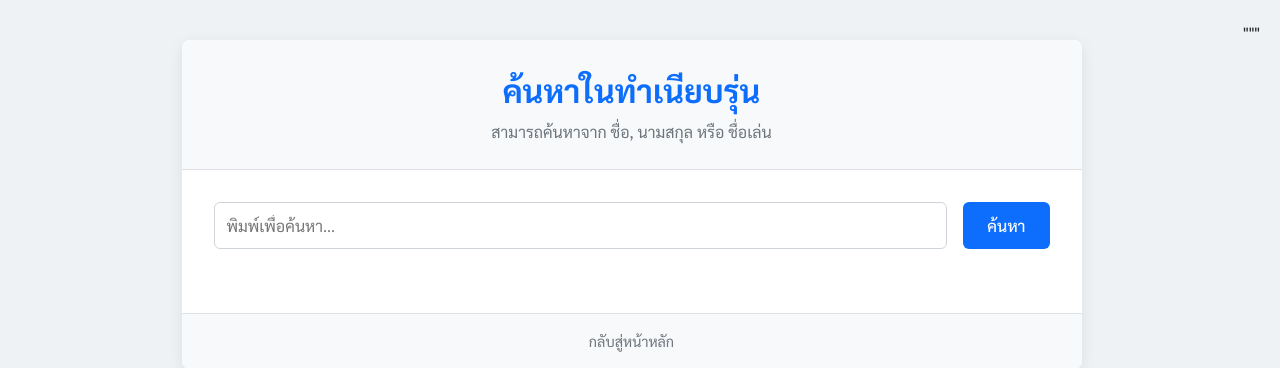
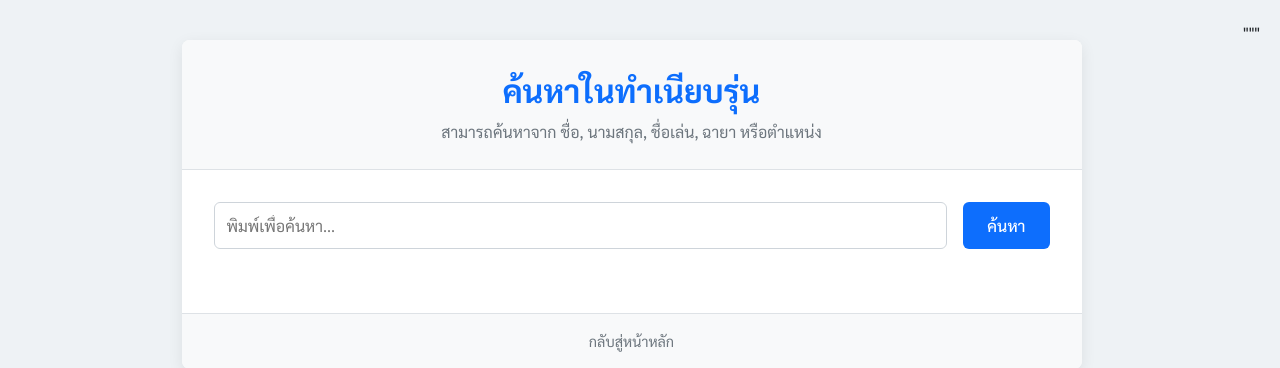
Before and after one commit to pych2536/rpca70, a Flask app: page /directory in a window 1280 px wide. Shown: the top 368 px of the page. Run offline with Flask 3, Linux system fonts and the light colour scheme.

Commit message:
Update directory.html

```diff
--- a/templates/directory.html
+++ b/templates/directory.html
@@ -4,7 +4,7 @@
 <div class="card directory-page">
     <header class="card-header">
         <h1>ค้นหาในทำเนียบรุ่น</h1>
-        <p>สามารถค้นหาจาก ชื่อ, นามสกุล หรือ ชื่อเล่น</p>
+        <p>สามารถค้นหาจาก ชื่อ, นามสกุล, ชื่อเล่น, ฉายา หรือตำแหน่ง</p>
     </header>
     <div class="card-body">
         <form method="post" class="search-form directory-search">
@@ -19,7 +19,7 @@
                 {% for row in records %}
                 <div class="profile-card">
                     <div class="profile-grid">
-                         {% for key, value in row.items() %}
+                        {% for key, value in row.items() %}
                             <div class="profile-item">
                                 <span class="profile-key">{{ key }}</span>
                                 <span class="profile-value">{{ value if value is not none else '-' }}</span>
```
